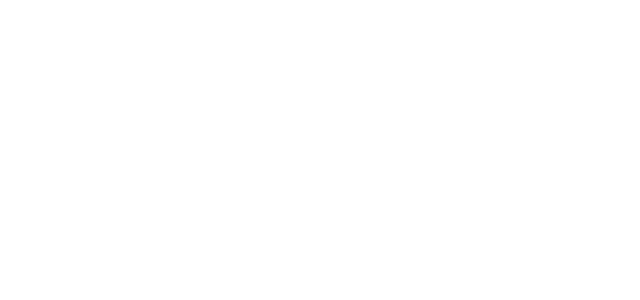
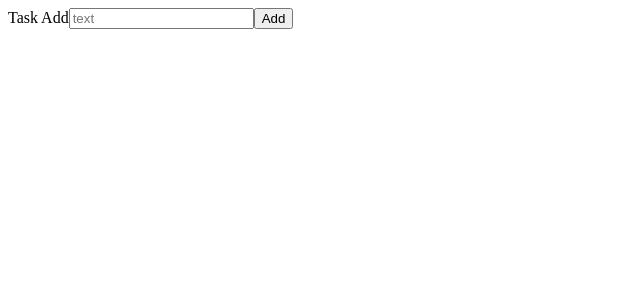
Before and after one commit to OoyamaYoshito/react-todo-sample, a React (Create React App) app: page / in a window 1280 px wide. Shown: the top 300 px of the page, without its empty margins (0-640 px from the left). Built offline with nearby package versions, Linux system fonts and the light colour scheme.

Commit message:
Add todolist minimal features

```diff
--- a/src/components/App.js
+++ b/src/components/App.js
@@ -1,11 +1,54 @@
-import React from 'react';
+import React, {Component} from 'react';
 
-function App() {
+class App extends Component{
+  constructor(props){
+    super(props)
+    this.state = {
+      todos: []
+    }
+    this.handleAdd = this.handleAdd.bind(this)
+    this.handleDelete = this.handleDelete.bind(this)
+  }
+
+  //タスク追加
+  handleAdd(e){
+    e.preventDefault()
+    if(e.target.text.value == "")return;
+    this.state.todos.push({title: e.target.text.value})
+    this.setState({todos: this.state.todos})
+    e.target.text.value = ''
+  }
+
+  // タスク削除
+  handleDelete(i){
+    this.state.todos.splice(i,1)
+    this.setState({todos: this.state.todos})
+  }
+
+  render(){
   return (
     <div className="App">
-
+      <Form handleAdd={this.handleAdd}/>
+      <List todos={this.state.todos} handleRemove={this.handleDelete}/>
     </div>
   );
+  }
 }
 
+const Form = (props) => (
+  <form onSubmit={props.handleAdd}>
+      <label >Task Add</label>
+      <input name="text" placeholder="text" type="text"/><input type="submit" value="Add"/>
+  </form>
+);
+
+const List = (props) => (
+  <ul>
+    {props.todos.map((todos, i) => {
+      return <li key={i} >{todos.title} <button onClick={() => props.handleRemove(i)}>Delete</button>
+      </li>
+    })}
+  </ul>
+)
+
 export default App;
```
